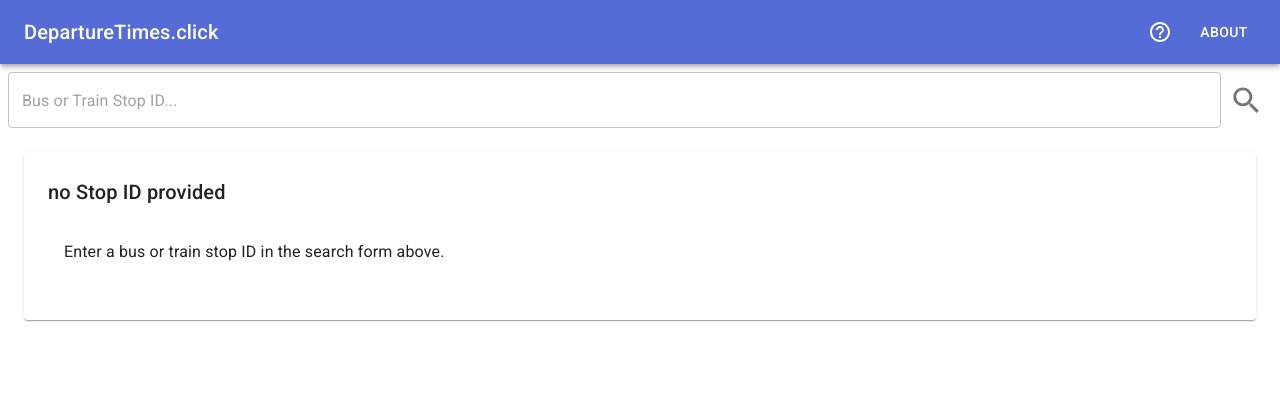
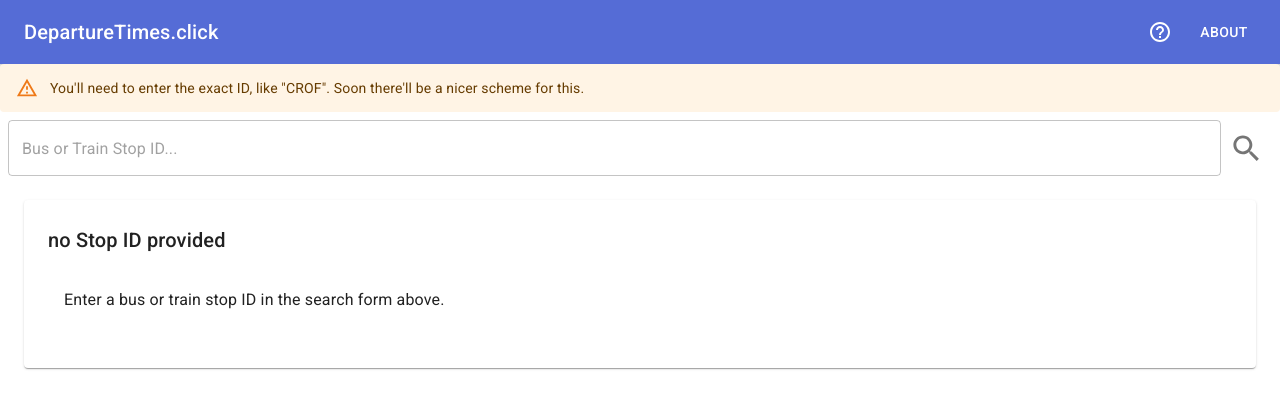
Before and after one commit to reedwade/departuretimes, a React (Vite) app: page /stop in a window 1280 px wide. Shown: the top 408 px of the page. Built offline with nearby package versions, Linux system fonts and the light colour scheme; no server answers.

Commit message:
added "need ID" warning on search box

```diff
--- a/src/components/SearchBox.tsx
+++ b/src/components/SearchBox.tsx
@@ -1,5 +1,5 @@
 import SearchIcon from '@mui/icons-material/Search';
-import { Box, IconButton, SxProps, TextField } from '@mui/material';
+import { Alert, Box, IconButton, SxProps, TextField } from '@mui/material';
 import { useState } from 'react';
 import { useNavigate } from 'react-router-dom';
 import { composeStopURL } from '../lib/urls';
@@ -26,6 +26,9 @@ export const SearchBox = ({ sx }: { sx?: SxProps }) => {
 
     return (
         <form onSubmit={(e) => { e.preventDefault() }}>
+            <Alert severity='warning'>
+                You'll need to enter the exact ID, like "CROF". Soon there'll be a nicer scheme for this.
+            </Alert>
             <Box sx={{ ...sx, display: 'flex', flexWrap: 'wrap' }}>
                 <TextField
                     placeholder='Bus or Train Stop ID...'
--- a/src/pages/HelpPage.tsx
+++ b/src/pages/HelpPage.tsx
@@ -8,9 +8,6 @@ const HelpPage = () => (
         <PaperWithHeadline
             headline='Help'
         >
-            <h3>
-                Quick Start:
-            </h3>
             <p>
                 Enter a bus or train stop ID in the search box on the home page and press enter or click the
                 search button.
```
